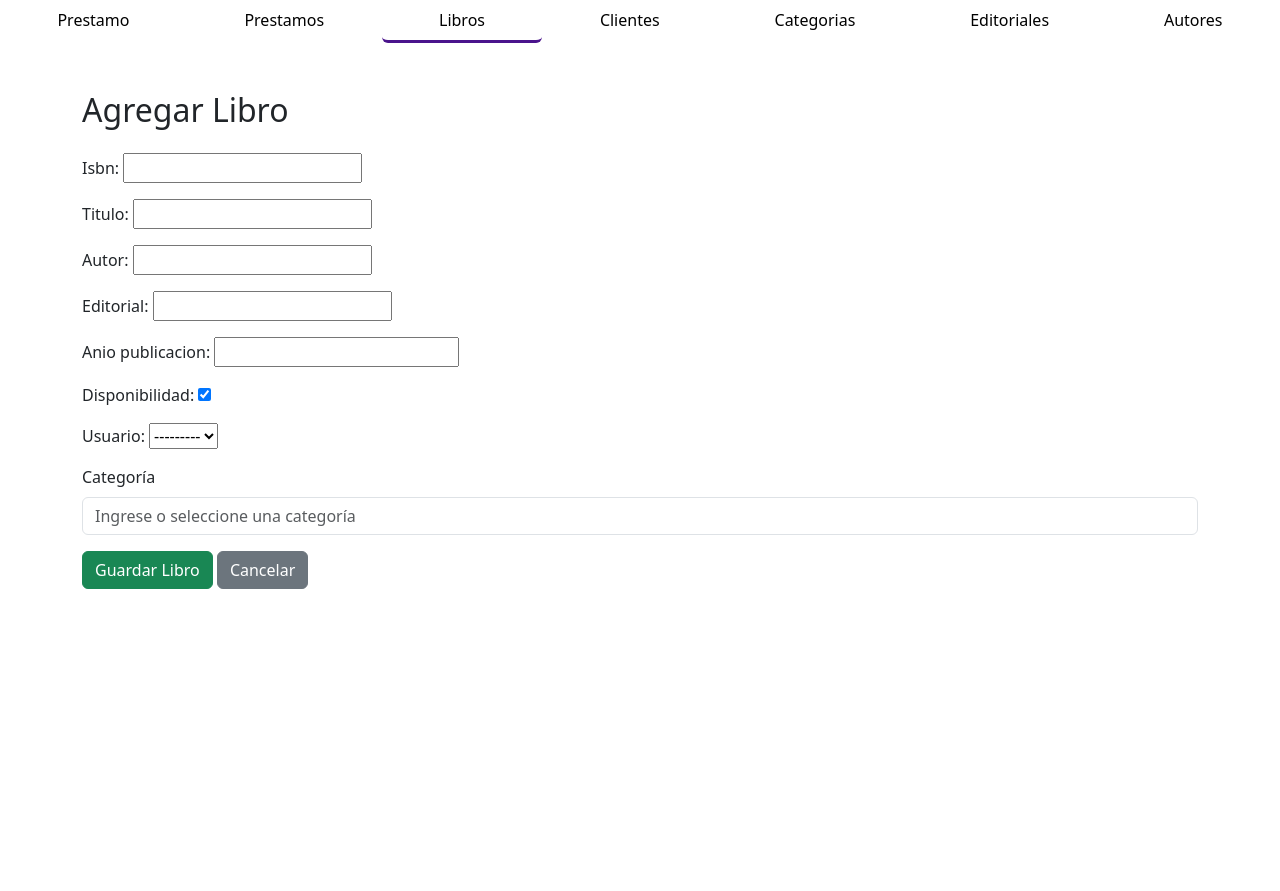
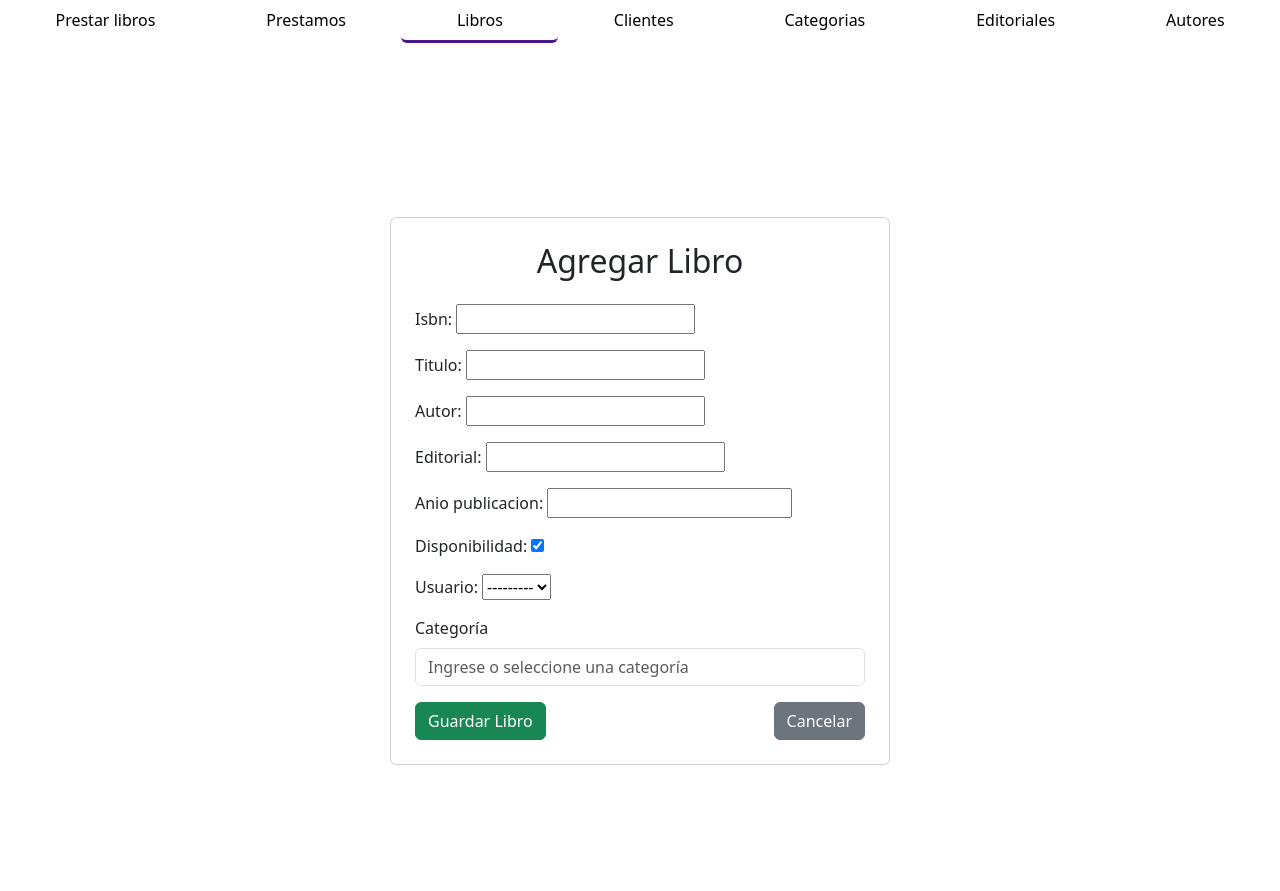
Before and after one commit to Anthhhony/proyectoBibliotecaTallerSoluciones, a Django app: page /agregarLibro/ in a window 1280 px wide. Shown: the part 66-957 px from the top of the page. Before the commit the page ends 655 px from the top, so only its background shows below. Run offline with Django 3.2, Linux system fonts and the light colour scheme; data that the repository does not hold is empty.

Commit message:
commit
commit de hace 1 semana

```diff
--- a/proyectoBiblioteca/static/css/stylesProcesar_prestamo.css
+++ b/proyectoBiblioteca/static/css/stylesProcesar_prestamo.css
@@ -1,6 +1,6 @@
 .FormProcesarPrestamo{
     background-image: linear-gradient(#4A148C, #000000);;
-    padding: 20px;
+    padding: 500px;
     box-shadow: 0px 2px 5px rgba(0, 0, 0, 0.3);
 
 
--- a/proyectoBiblioteca/templates/templatesApp/clientes.html
+++ b/proyectoBiblioteca/templates/templatesApp/clientes.html
@@ -23,7 +23,7 @@
     </nav>
     <ul class="nav nav-pills nav-fill">
         <li class="nav-item">
-          <a class="nav-link" href="{%url "lista-prestamo" %}" style="color: black">Prestamo</a>
+          <a class="nav-link" href="{%url "lista-prestamo" %}" style="color: black">Prestar libros</a>
         </li>
         <li class="nav-item">
             <a class="nav-link" href="{%url "prestamos-confirmados" %}" style="color: black">Prestamos</a>
--- a/proyectoBiblioteca/templates/templatesApp/form_libro.html
+++ b/proyectoBiblioteca/templates/templatesApp/form_libro.html
@@ -6,6 +6,7 @@
     <meta name="viewport" content="width=device-width, initial-scale=1.0">
     <title>Document</title>
     <link rel="stylesheet" href="/static/css/styles.css">
+    <link rel="stylesheet" href="/static/css/sylesformlibro.css">
     <link href="https://cdn.jsdelivr.net/npm/bootstrap@5.3.3/dist/css/bootstrap.min.css" rel="stylesheet" integrity="sha384-QWTKZyjpPEjISv5WaRU9OFeRpok6YctnYmDr5pNlyT2bRjXh0JMhjY6hW+ALEwIH" crossorigin="anonymous">
     <link rel="stylesheet" href="https://cdn.jsdelivr.net/npm/bootstrap-icons@1.10.5/font/bootstrap-icons.css">
 </head>
@@ -23,7 +24,7 @@
     </nav>
     <ul class="nav nav-pills nav-fill">
         <li class="nav-item">
-          <a class="nav-link" href="{%url "lista-prestamo" %}" style="color: black">Prestamo</a>
+          <a class="nav-link" href="{%url "lista-prestamo" %}" style="color: black">Prestar libros</a>
         </li>
         <li class="nav-item">
             <a class="nav-link" href="{%url "prestamos-confirmados" %}" style="color: black">Prestamos</a>
@@ -45,8 +46,9 @@
         </li>
     </ul>
 
-    <div class="container mt-5">
-        <h2 class="mb-4">{{ titulo }} Libro</h2>
+    <div class="container d-flex justify-content-center align-items-center mt-5" style="min-height: 100vh;">
+        <div class="card p-4" style="width: 100%; max-width: 500px;">
+            <h2 class="mb-4 text-center">{{ titulo }} Libro</h2>
             <form method="post">
                 {% csrf_token %}
                 {{ form.as_p }}
@@ -59,9 +61,12 @@
                         {% endfor %}
                     </datalist>
                 </div>
+                <div class="d-flex justify-content-between">
                     <button type="submit" class="btn btn-success">Guardar Libro</button>
                     <a href="{% url 'mostrar-libros' %}" class="btn btn-secondary">Cancelar</a>
+                </div>
             </form>
+        </div>
     </div>
 
 </body>
--- a/proyectoBiblioteca/templates/templatesApp/libros.html
+++ b/proyectoBiblioteca/templates/templatesApp/libros.html
@@ -23,7 +23,7 @@
     </nav>
     <ul class="nav nav-pills nav-fill">
         <li class="nav-item">
-          <a class="nav-link" href="{%url "lista-prestamo" %}" style="color: black">Prestamo</a>
+          <a class="nav-link" href="{%url "lista-prestamo" %}" style="color: black">Prestar libro</a>
         </li>
         <li class="nav-item">
             <a class="nav-link" href="{%url "prestamos-confirmados" %}" style="color: black">Prestamos</a>
--- a/proyectoBiblioteca/templates/templatesApp/menu.html
+++ b/proyectoBiblioteca/templates/templatesApp/menu.html
@@ -25,7 +25,7 @@
     </nav>
     <ul class="nav nav-pills nav-fill">
         <li class="nav-item">
-          <a class="nav-link" href="{%url "lista-prestamo" %}" style="color: black">Prestamo</a>
+          <a class="nav-link" href="{%url "lista-prestamo" %}" style="color: black">Prestar libro</a>
         </li>
         <li class="nav-item">
             <a class="nav-link" href="{%url "prestamos-confirmados" %}" style="color: black">Prestamos</a>
--- a/proyectoBiblioteca/templates/templatesApp/prestamo.html
+++ b/proyectoBiblioteca/templates/templatesApp/prestamo.html
@@ -23,7 +23,7 @@
     </nav>
     <ul class="nav nav-pills nav-fill">
         <li class="nav-item">
-          <a class="nav-link" href="{%url "lista-prestamo" %}" style="color: black; border-bottom: solid #4A148C;">Prestamo</a>
+          <a class="nav-link" href="{%url "lista-prestamo" %}" style="color: black; border-bottom: solid #4A148C;">Prestar libro</a>
         </li>
         <li class="nav-item">
             <a class="nav-link" href="{%url "prestamos-confirmados" %}" style="color: black">Prestamos</a>
--- a/proyectoBiblioteca/templates/templatesApp/prestamos_confirmados.html
+++ b/proyectoBiblioteca/templates/templatesApp/prestamos_confirmados.html
@@ -24,7 +24,7 @@
     </nav>
     <ul class="nav nav-pills nav-fill">
         <li class="nav-item">
-          <a class="nav-link" href="{%url "lista-prestamo" %}" style="color: black">Prestamo</a>
+          <a class="nav-link" href="{%url "lista-prestamo" %}" style="color: black">Prestar Libro</a>
         </li>
         <li class="nav-item">
             <a class="nav-link" href="{%url "prestamos-confirmados" %}" style="color: black; border-bottom: solid #4A148C;">Prestamos</a>
--- a/proyectoBiblioteca/templates/templatesApp/procesar_prestamo.html
+++ b/proyectoBiblioteca/templates/templatesApp/procesar_prestamo.html
@@ -24,7 +24,7 @@
     </nav>
     <ul class="nav nav-pills nav-fill">
         <li class="nav-item">
-          <a class="nav-link" href="{%url "lista-prestamo" %}" style="color: black; border-bottom: solid #4A148C;">Prestamo</a>
+          <a class="nav-link" href="{%url "lista-prestamo" %}" style="color: black; border-bottom: solid #4A148C;">Prestar libro</a>
         </li>
         <li class="nav-item">
             <a class="nav-link" href="{%url "prestamos-confirmados" %}" style="color: black">Prestamos</a>
```
Also changed, not shown: proyectoBiblioteca/templates/templatesApp/form_cliente.html (+7 -3 lines), proyectoBiblioteca/static/css/sylesformslibro.css (added), proyectoBiblioteca/static/img/background_inicio_img_caldera.jpeg (added). Lines whose indentation alone changed are shown as unchanged.
